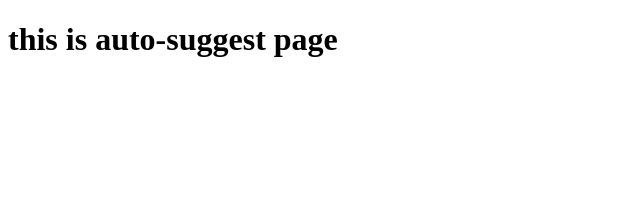
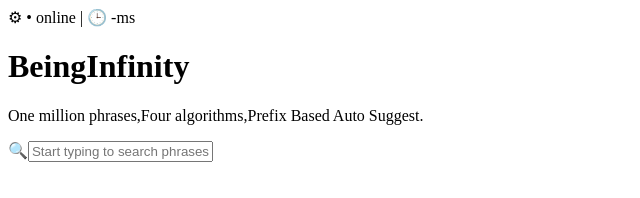
Before and after one commit to 24wh1a05g4/Auto-suggest, a website: page frontend/pages/autosuggest.html in a window 1280 px wide. Shown: the whole page, without its empty margins (0-640 px from the left). Drawn offline with Linux system fonts and the light colour scheme.

Commit message:
autosuggest start page

```diff
--- a/frontend/pages/autosuggest.html
+++ b/frontend/pages/autosuggest.html
@@ -6,6 +6,12 @@
     <title>Document</title>
 </head>
 <body>
-    <h1>this is auto-suggest page</h1>
+    <span>&#9881;</span>
+    <span>&#x2022; online | &#x1F552; -ms</span>
+    <h1>BeingInfinity</h1>
+    <p>One million phrases,Four algorithms,Prefix Based Auto Suggest.</p>
+    <span>&#128269;<input placeholder="Start typing to search phrases..." /></span>
+
+
 </body>
 </html>
```
